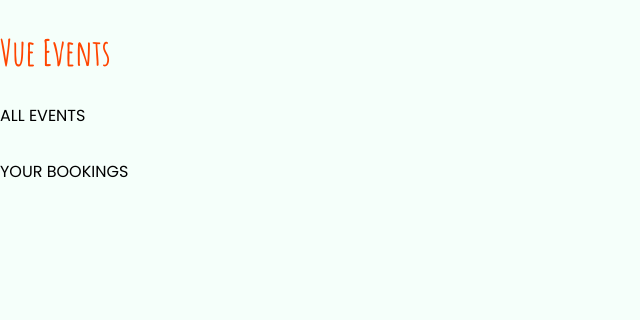
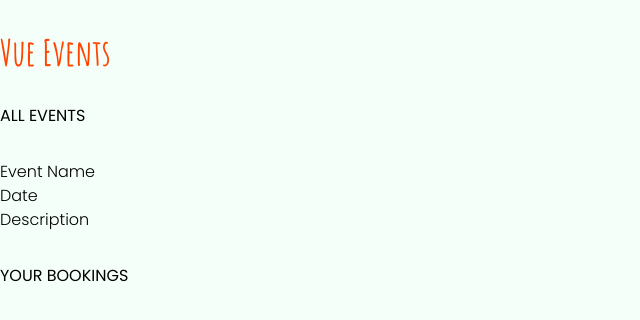
Before and after one commit to Nimira43/Vue-Events, a Vue app: page / in a window 1280 px wide. Shown: the top 320 px of the page, without its empty margins (0-640 px from the left). Built offline with nearby package versions, Linux system fonts and the light colour scheme.

Commit message:
Basic EventCard

```diff
--- a/src/components/EventCard.vue
+++ b/src/components/EventCard.vue
@@ -1,5 +1,7 @@
 <template>
   <div>
-
+    <h3>Event Name</h3>
+    <p>Date</p>
+    <p>Description</p>
   </div>
 </template>
```
